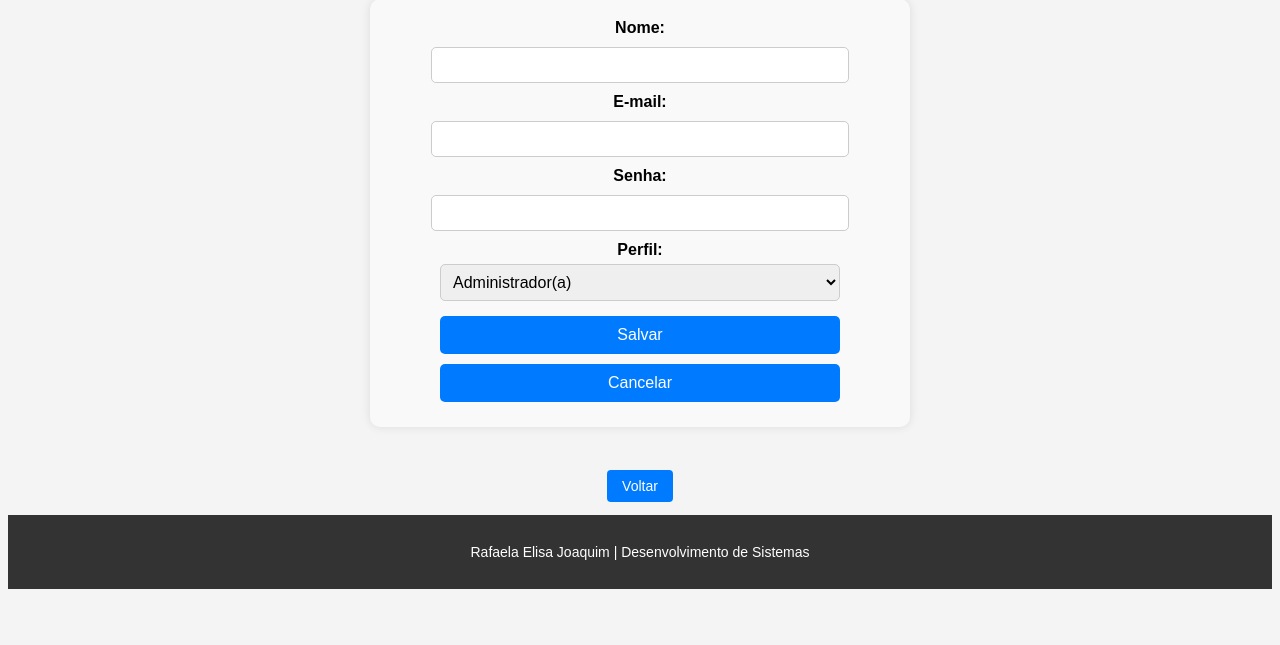
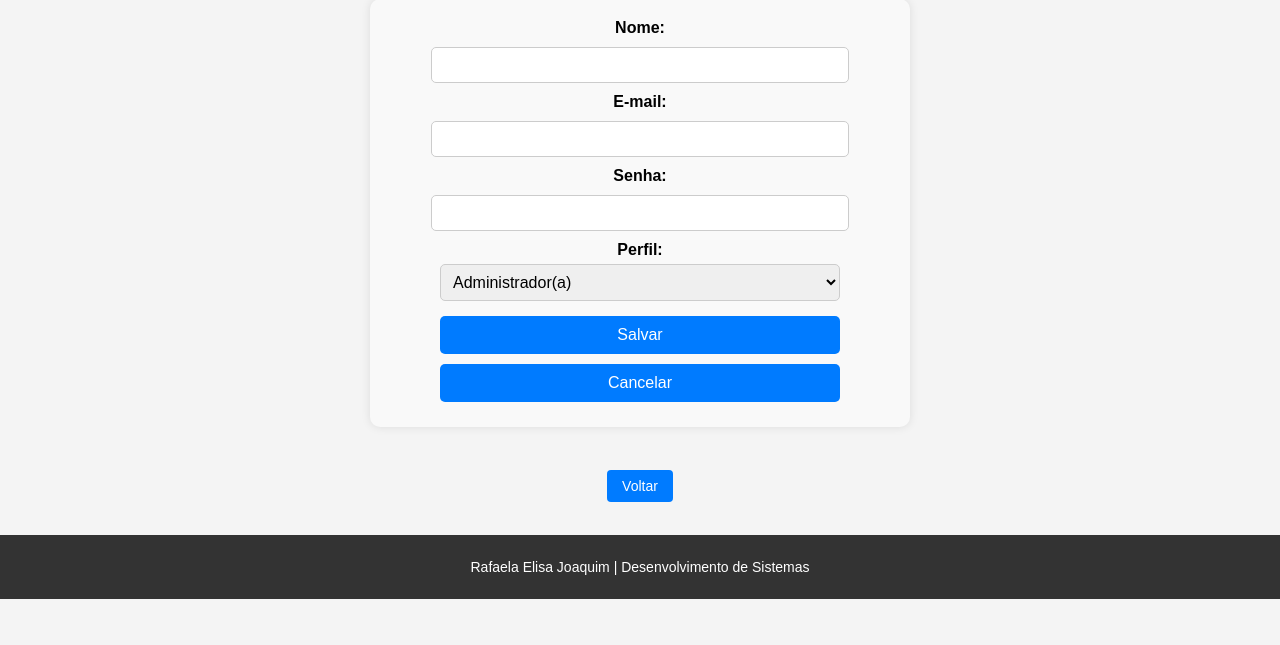
Before and after one commit to rafaelaelisajoaquim/Rafaela_Joaquim_prova, a PHP site: page /cadastro_usuario.php in a window 1280 px wide. Shown: the part 155-800 px from the top of the page. Run offline with PHP 8.4, Linux system fonts and the light colour scheme; a user stored in the database is signed in; data comes from the database, SQL or seed files in the repository.

Commit message:
Cadastro Usuário
Alteração da estilização do rodapé e nas permissões dos usuários.

```diff
--- a/cadastro_usuario.php
+++ b/cadastro_usuario.php
@@ -83,10 +83,12 @@
 
         .footer {
             background-color: #333;
-            color:white;
-            padding: 15px;
-            margin-top: 20px;
-            font-size:14px;
+            font-size: 14px;
+            color: white;
+            padding: 10px;
+            margin-top: 40px;
+            margin-left: -8px;
+            margin-right: -8px;
         }
     </style>
 </head>
```
